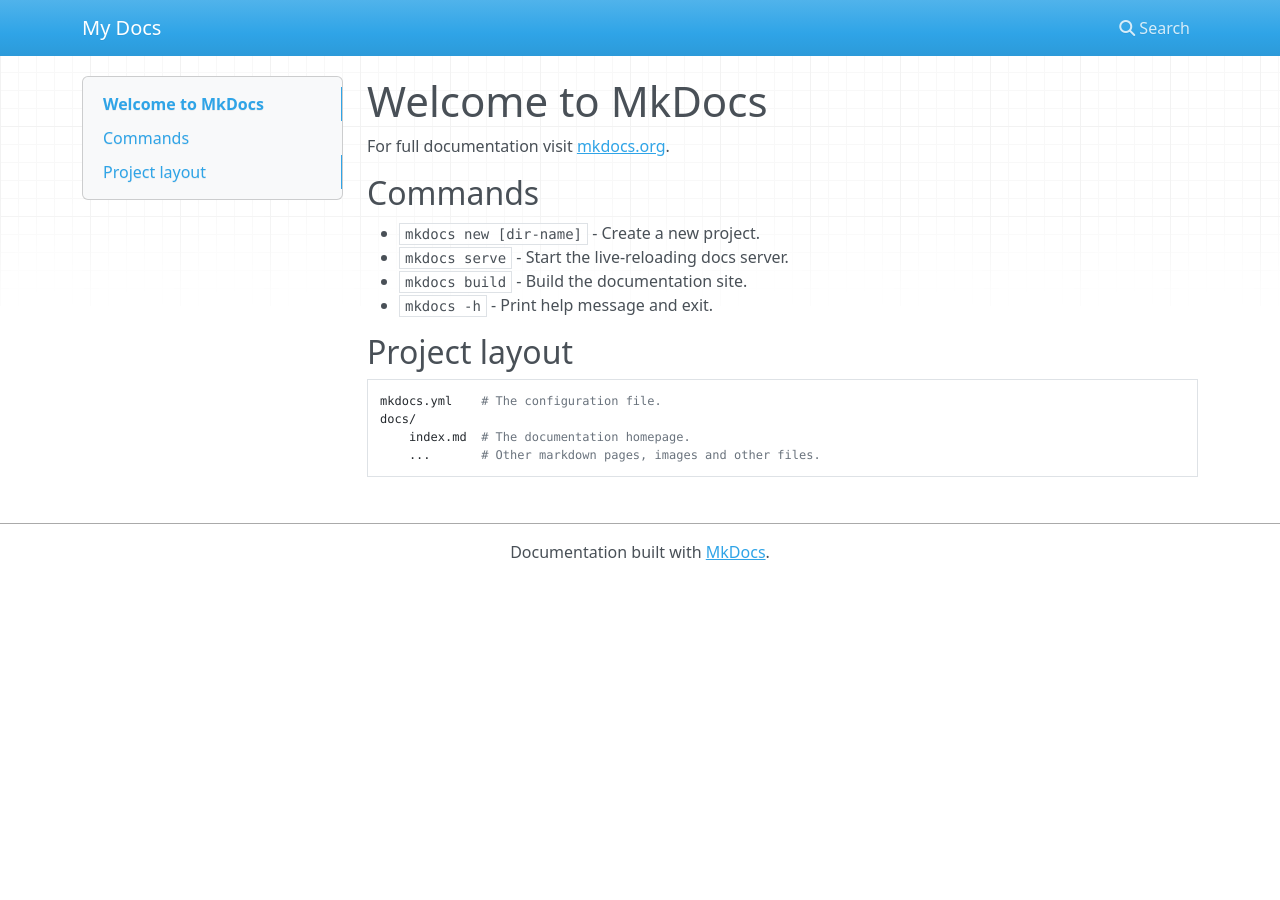
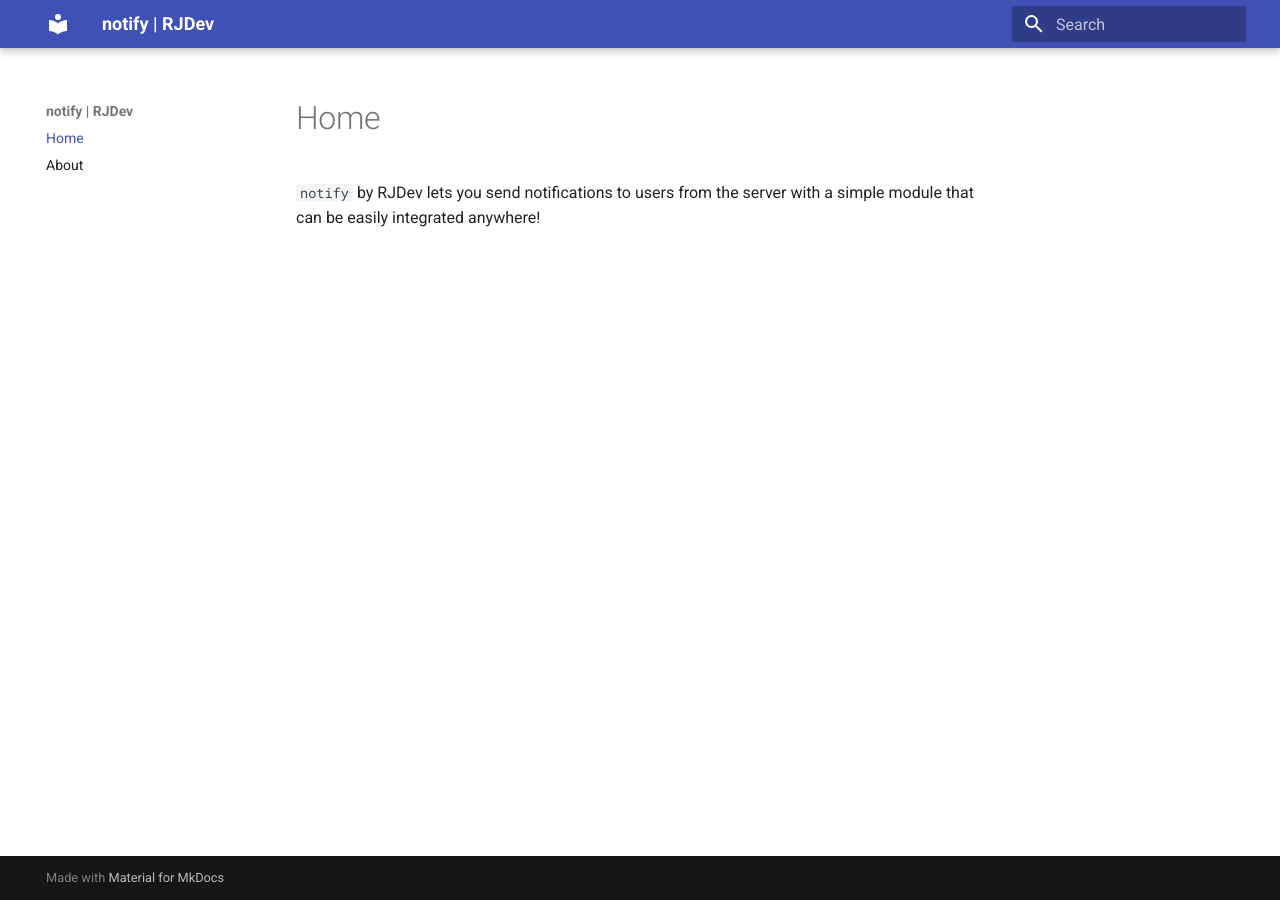
Before and after one commit to RJDev-RBX/notify, an MkDocs documentation site: the page built from docs/index.md, in a window 1280 px wide. Built offline with MkDocs 1.6.1 and Material for MkDocs 9.7.7, drawn with Linux system fonts in a browser that asks for light colours; nearby versions of some CDN libraries.

Commit message:
Overwrite template
Add homepage info, create about.md and set theme

```diff
--- a/docs/index.md
+++ b/docs/index.md
@@ -1,17 +1 @@
-# Welcome to MkDocs
-
-For full documentation visit [mkdocs.org](https://www.mkdocs.org).
-
-## Commands
-
-* `mkdocs new [dir-name]` - Create a new project.
-* `mkdocs serve` - Start the live-reloading docs server.
-* `mkdocs build` - Build the documentation site.
-* `mkdocs -h` - Print help message and exit.
-
-## Project layout
-
-    mkdocs.yml    # The configuration file.
-    docs/
-        index.md  # The documentation homepage.
-        ...       # Other markdown pages, images and other files.
+`notify` by RJDev lets you send notifications to users from the server with a simple module that can be easily integrated anywhere!
--- a/mkdocs.yml
+++ b/mkdocs.yml
@@ -1 +1,7 @@
-site_name: My Docs
+site_name: notify | RJDev
+site_url: https://rjdev-rbx.github.io/notify/
+nav:
+  - Home: index.md
+  - About: about.md
+theme:
+  name: material
```
Also changed, not shown: docs/about.md (added).
